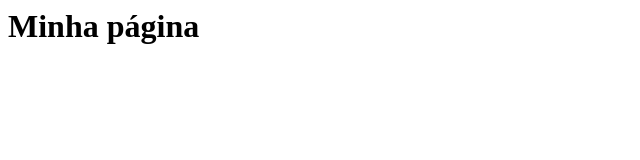
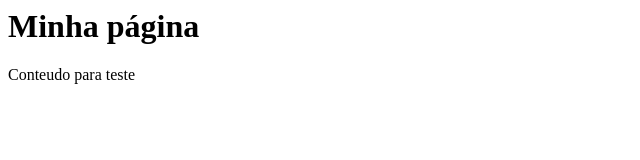
Before and after one commit to Joseny84/gama-no-github, a plain HTML site: page index.html in a window 1280 px wide. Shown: the whole page, without its empty margins (0-640 px from the left). Drawn offline with Linux system fonts and the light colour scheme.

Commit message:
outro commit, desta vez em master

```diff
--- a/index.html
+++ b/index.html
@@ -2,6 +2,7 @@
 
 <body>
     <h1>Minha página</h1>
+    <p>Conteudo para teste</p>
 </body>
 
 </html>
```
